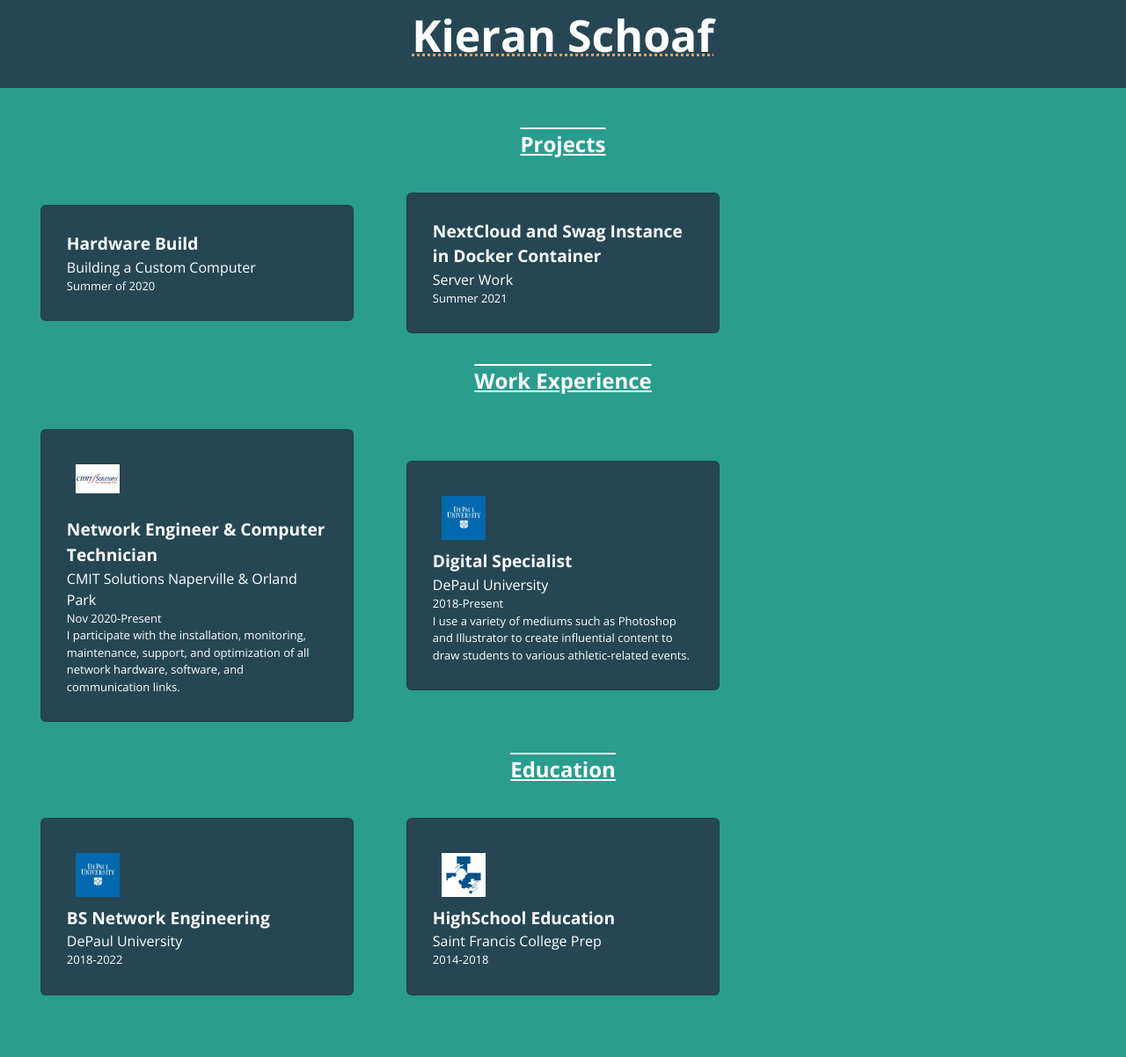
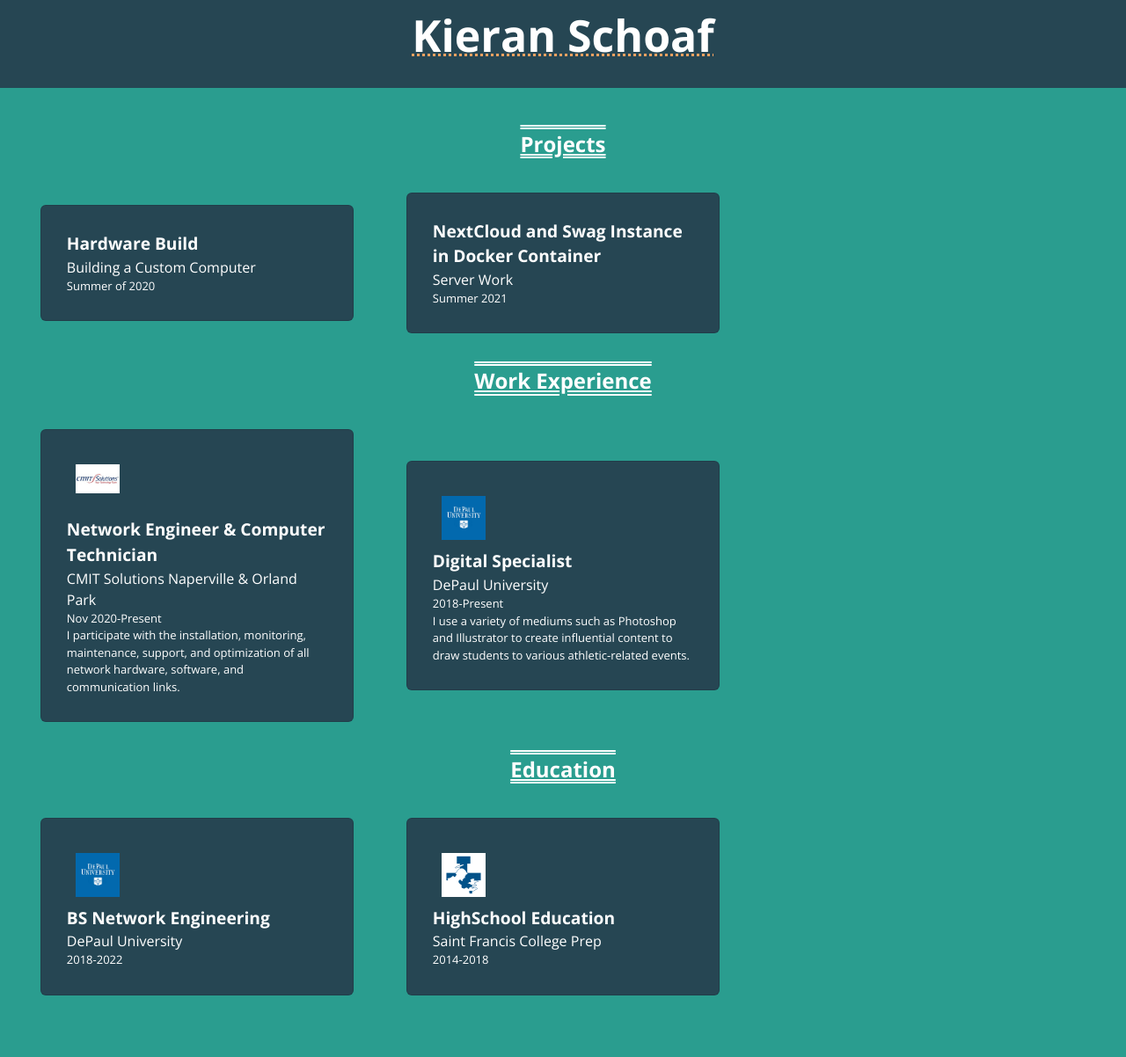
Before and after one commit to kischoaf/kischoaf.github.io, a Jekyll site: the page built from index.html, in a window 1280 px wide. Shown: the part 290-1492 px from the top of the page at 88% size. Built offline with Jekyll 4.4.1, drawn with Linux system fonts in a browser that asks for light colours; nearby versions of some CDN libraries.

Commit message:
change h2 underline type

```diff
--- a/_sass/all.scss
+++ b/_sass/all.scss
@@ -46,6 +46,8 @@ h2 {
     color: white;
     font-size: x-large;
     text-decoration: underline overline ;
+    text-decoration-style: double;
+    text-decoration-color: white;
 
 }
 
```
